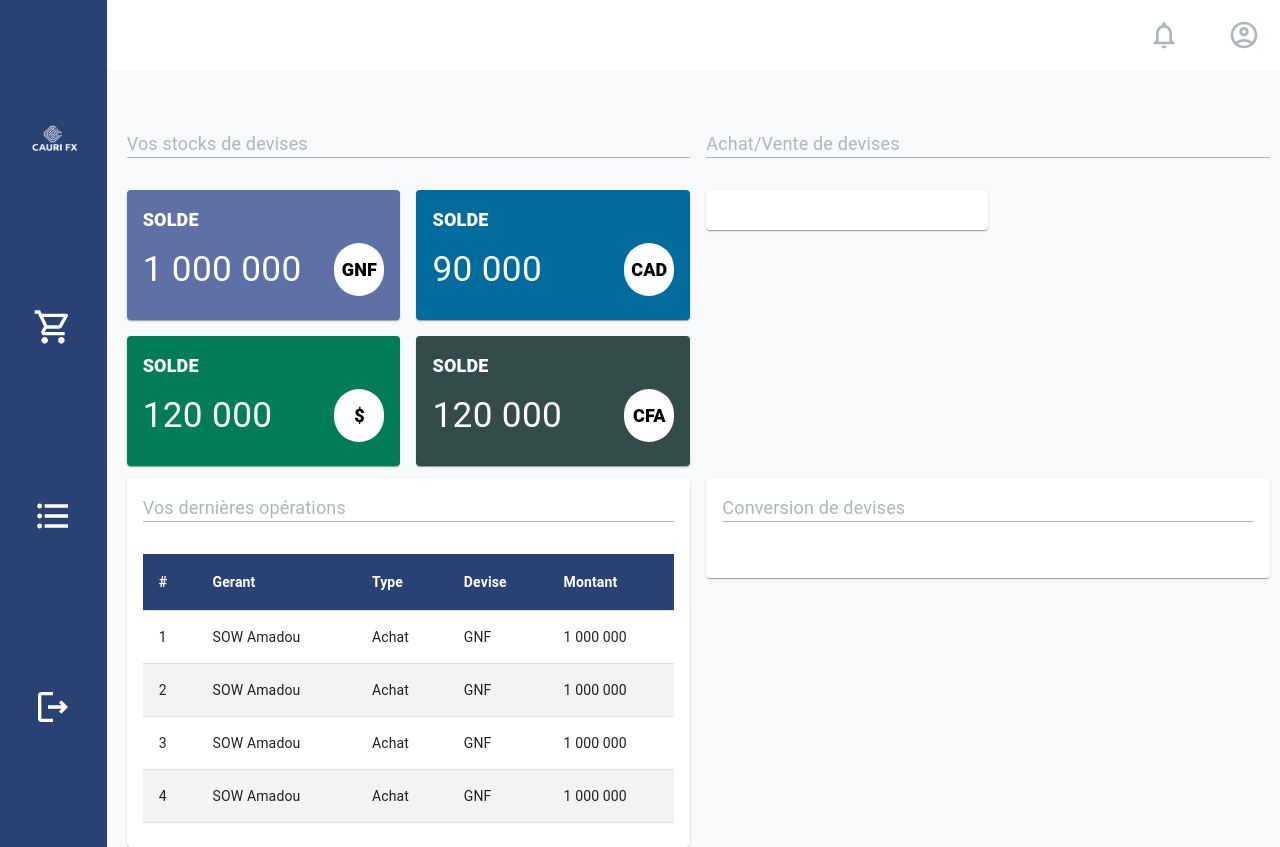
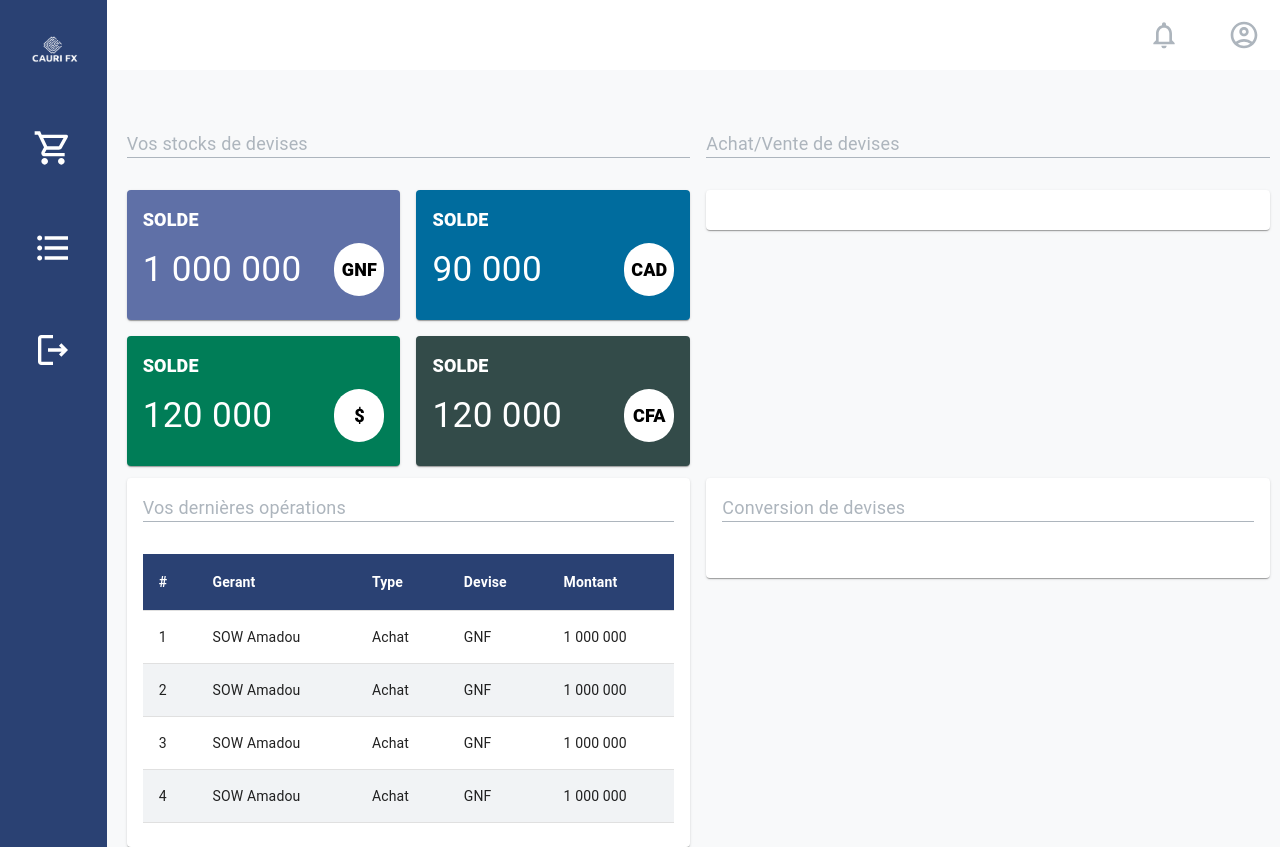
Before and after one commit to Thiernoamadousow219/reactjs-lab, a React (Create React App) app in the folder build-admin-tpl-with-mui/: page /admin in a window 1280 px wide. Built offline with nearby package versions, Linux system fonts and the light colour scheme.

Commit message:
Add card for stock for each devise

```diff
--- a/build-admin-tpl-with-mui/src/app/views/AdminTemplate.jsx
+++ b/build-admin-tpl-with-mui/src/app/views/AdminTemplate.jsx
@@ -22,8 +22,7 @@ const SideBarStyles = {
   bgcolor: theme.palette.primary.main,
   minHeight: '100vh',
   display: 'flex',
-  flexDirection: 'column',
-  justifyContent: 'space-evenly'
+  flexDirection: 'column'
 }
 
 const MenuItemStyles = {
@@ -91,6 +90,7 @@ const AdminTemplate = WrappedComponent =>{
           <Grid container
                 direction='row'
                 bgcolor='#DADDE2'>
+
               <Grid item xs={1} sx={SideBarStyles}>
                  <img src={logo} alt='logo' height={100} />
                  <MenuItem sx={MenuItemStyles}>
@@ -109,6 +109,7 @@ const AdminTemplate = WrappedComponent =>{
               </Grid>
 
               <Grid item xs={11} sx={ContentStyles}>
+
                  <Grid item xs={12} sx={NavBarStyles}>
                     <NotificationsNoneOutlined sx={{color: '#adb5bd', fontSize: 32}}
                                                   onClick={openNotificationPopover}
--- a/build-admin-tpl-with-mui/src/app/views/Home.jsx
+++ b/build-admin-tpl-with-mui/src/app/views/Home.jsx
@@ -138,7 +138,7 @@ function Home() {
                             sx={tableCardHeadersStyles}>
                         Achat/Vente de devises
                     </Typography>
-                    <Grid item xs={6}>
+                    <Grid item xs={12}>
                         <Card>
                             <CardContent>
 
```
